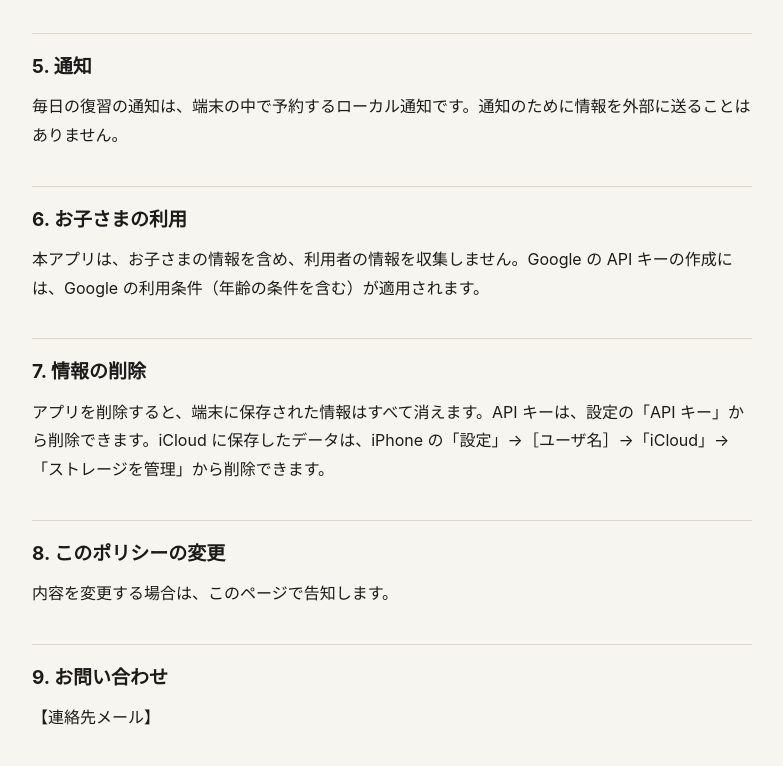
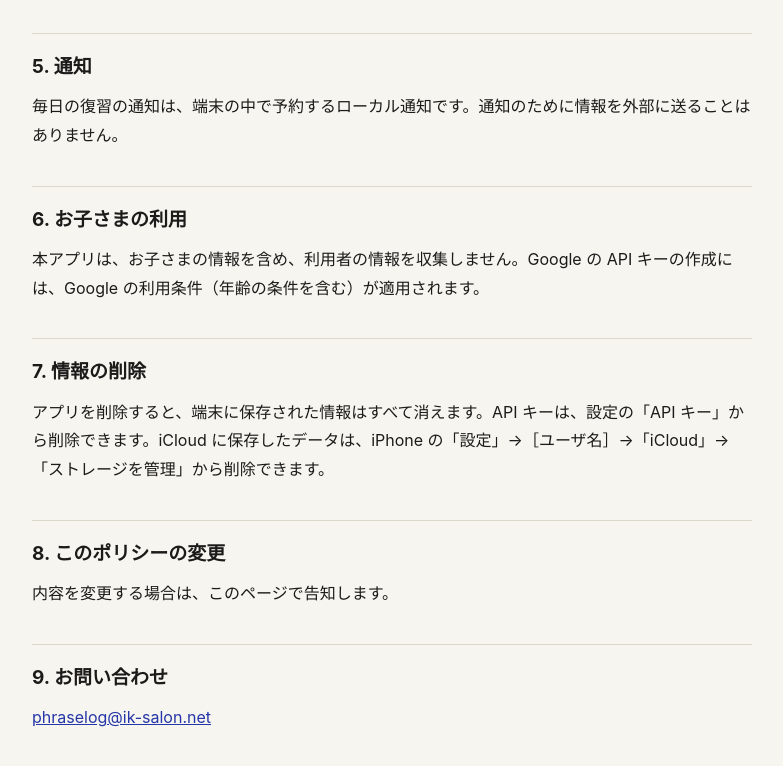
Before and after one commit to kigays/phraselog, a plain HTML site: page privacy.html in a window 1280 px wide. Shown: the part 1341-2107 px from the top of the page, without its empty margins (248-1031 px from the left). Drawn offline with Linux system fonts and the light colour scheme.

Commit message:
サイトの連絡先を phraselog@ik-salon.net にする
Co-Authored-By: Claude Opus 5.5 <noreply@anthropic.com>

```diff
--- a/privacy.html
+++ b/privacy.html
@@ -64,7 +64,7 @@
   <p>内容を変更する場合は、このページで告知します。</p>
 
   <h2>9. お問い合わせ</h2>
-  <p>【連絡先メール】</p>
+  <p><a href="mailto:phraselog@ik-salon.net">phraselog@ik-salon.net</a></p>
 </main>
 </body>
 </html>
```
Also changed, not shown: support.html (+1 -1 lines).
